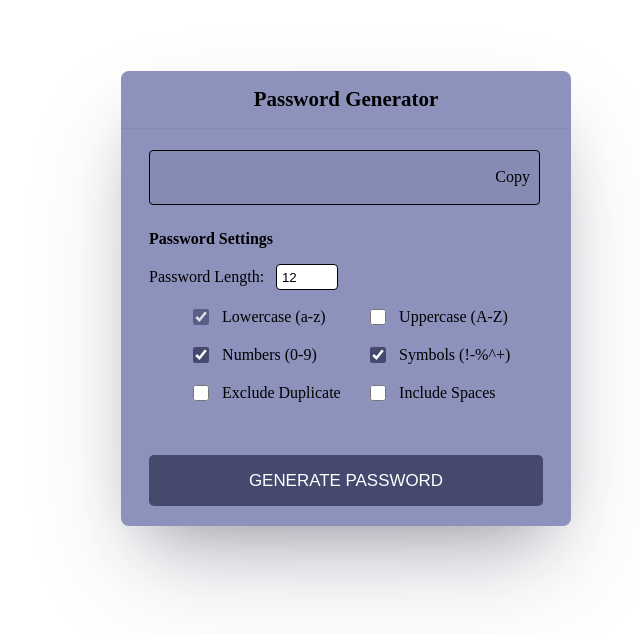
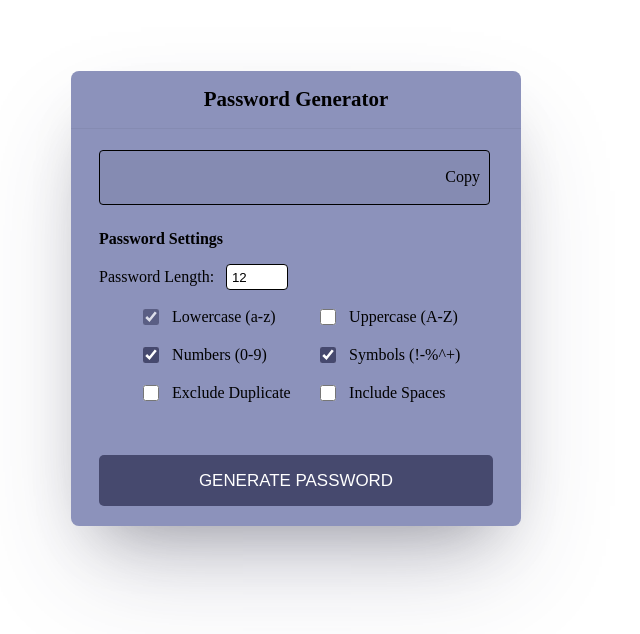
Before and after one commit to singhvijay031/random-password-generator, a React (Vite) app in the folder client/: page / in a window 1280 px wide. Shown: the top 634 px of the page, without its empty margins (379-1019 px from the left). Built offline with nearby package versions, Linux system fonts and the light colour scheme.

Commit message:
css updated

```diff
--- a/client/src/App.css
+++ b/client/src/App.css
@@ -2,7 +2,7 @@ body {
   display: flex;
   justify-content: center;
   align-items: center;
-  margin-left: 500px;
+  margin-left: 450px;
   margin-top: 50px;
 
 }
```
